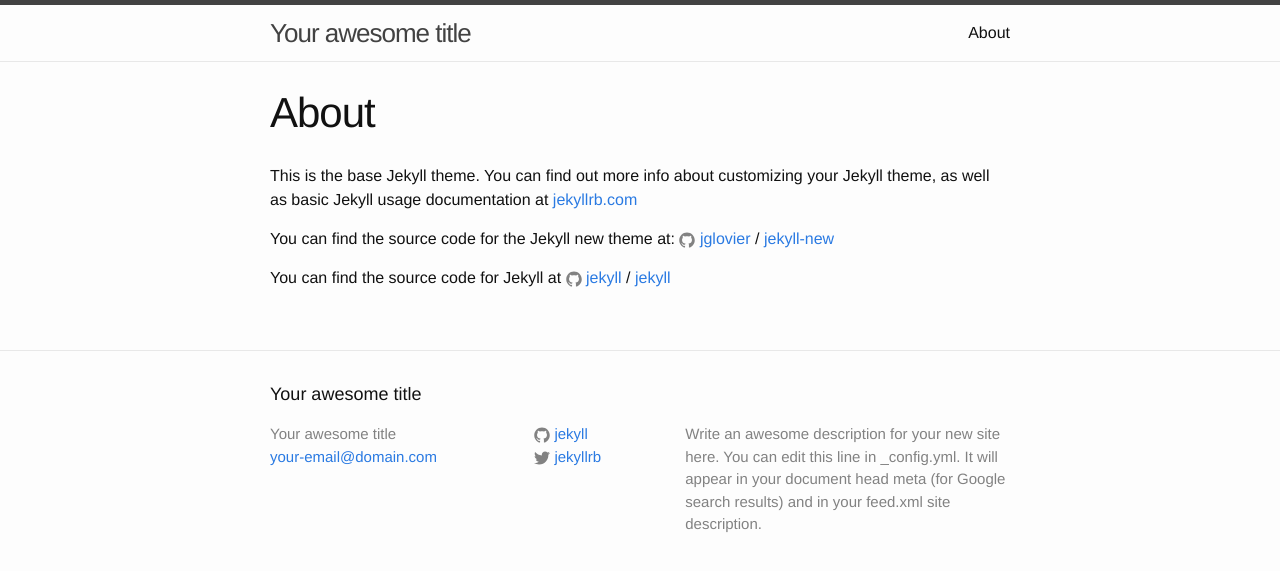
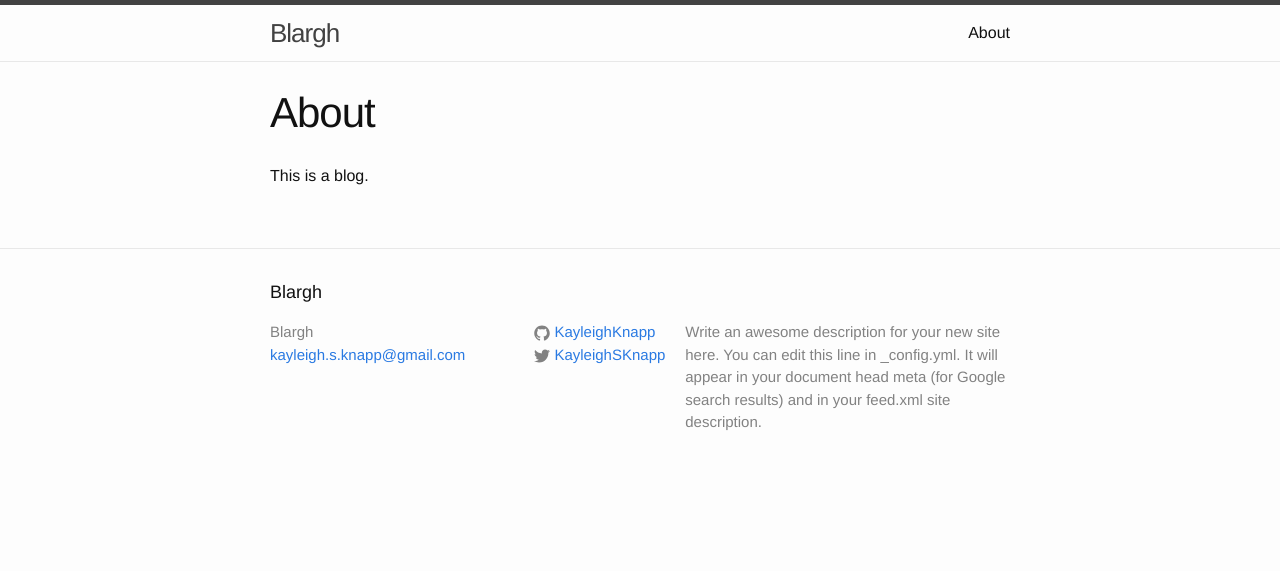
Before and after one commit to KayleighKnapp/KayleighKnapp.github.io, a Jekyll site: the page built from about.md, in a window 1280 px wide. Shown: the top 571 px of the page. Built offline with Jekyll 4.4.1, drawn with Linux system fonts in a browser that asks for light colours.

Commit message:
Got blog up and running

```diff
--- a/_config.yml
+++ b/_config.yml
@@ -6,16 +6,16 @@
 # 'jekyll serve'. If you change this file, please restart the server process.
 
 # Site settings
-title: Your awesome title
-email: your-email@domain.com
+title: Blargh
+email: kayleigh.s.knapp@gmail.com
 description: > # this means to ignore newlines until "baseurl:"
   Write an awesome description for your new site here. You can edit this
   line in _config.yml. It will appear in your document head meta (for
   Google search results) and in your feed.xml site description.
 baseurl: "" # the subpath of your site, e.g. /blog
-url: "http://yourdomain.com" # the base hostname & protocol for your site
-twitter_username: jekyllrb
-github_username:  jekyll
+url: "http://KayleighKnapp.github.io" # the base hostname & protocol for your site
+twitter_username: KayleighSKnapp
+github_username:  KayleighKnapp
 
 # Build settings
 markdown: kramdown
--- a/about.md
+++ b/about.md
@@ -4,12 +4,4 @@ title: About
 permalink: /about/
 ---
 
-This is the base Jekyll theme. You can find out more info about customizing your Jekyll theme, as well as basic Jekyll usage documentation at [jekyllrb.com](http://jekyllrb.com/)
-
-You can find the source code for the Jekyll new theme at:
-{% include icon-github.html username="jglovier" %} /
-[jekyll-new](https://github.com/jglovier/jekyll-new)
-
-You can find the source code for Jekyll at
-{% include icon-github.html username="jekyll" %} /
-[jekyll](https://github.com/jekyll/jekyll)
+This is a blog.
```
Also changed, not shown: _drafts/about.md (added, +15 -0 lines), _drafts/2016-01-09-welcome-to-jekyll.markdown (renamed from _posts/2016-01-09-welcome-to-jekyll.markdown).
